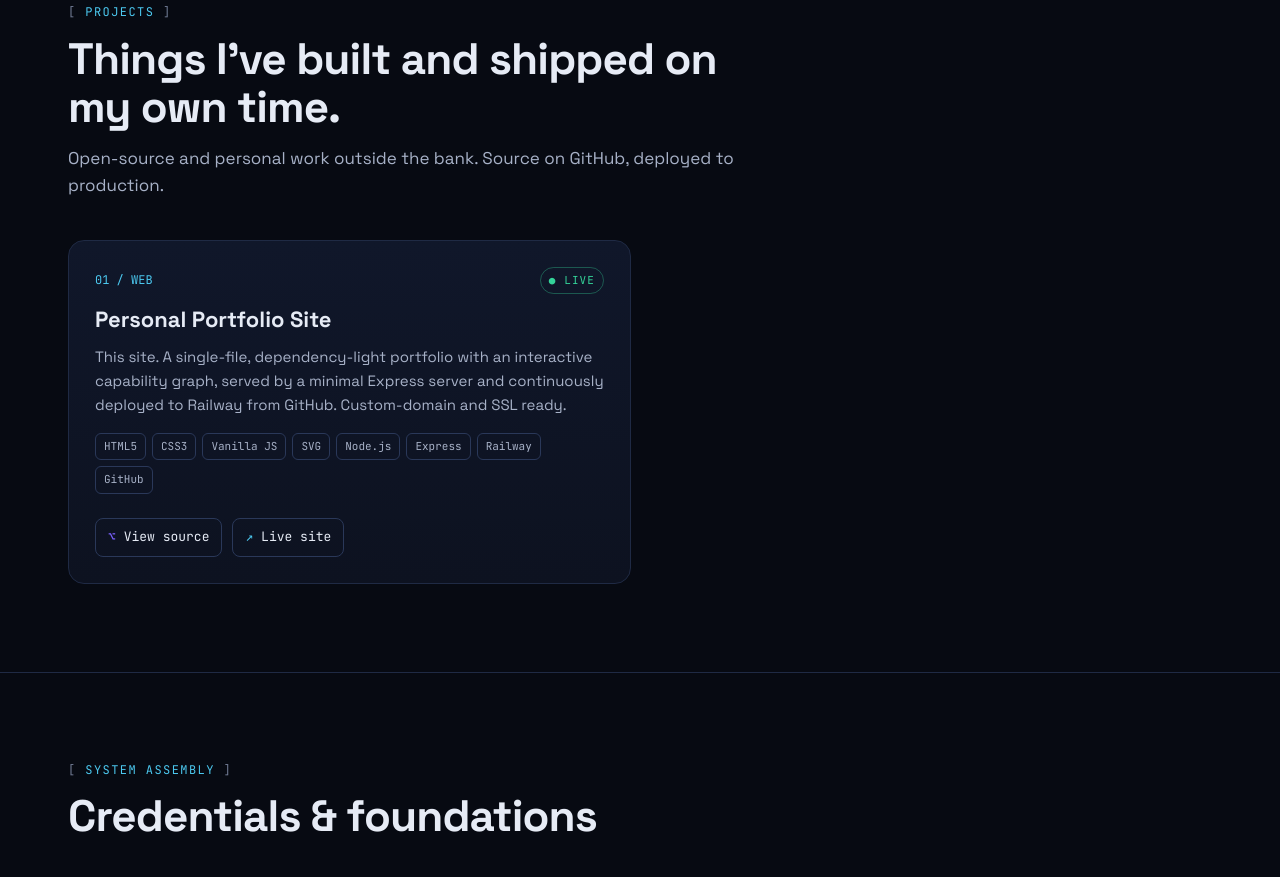
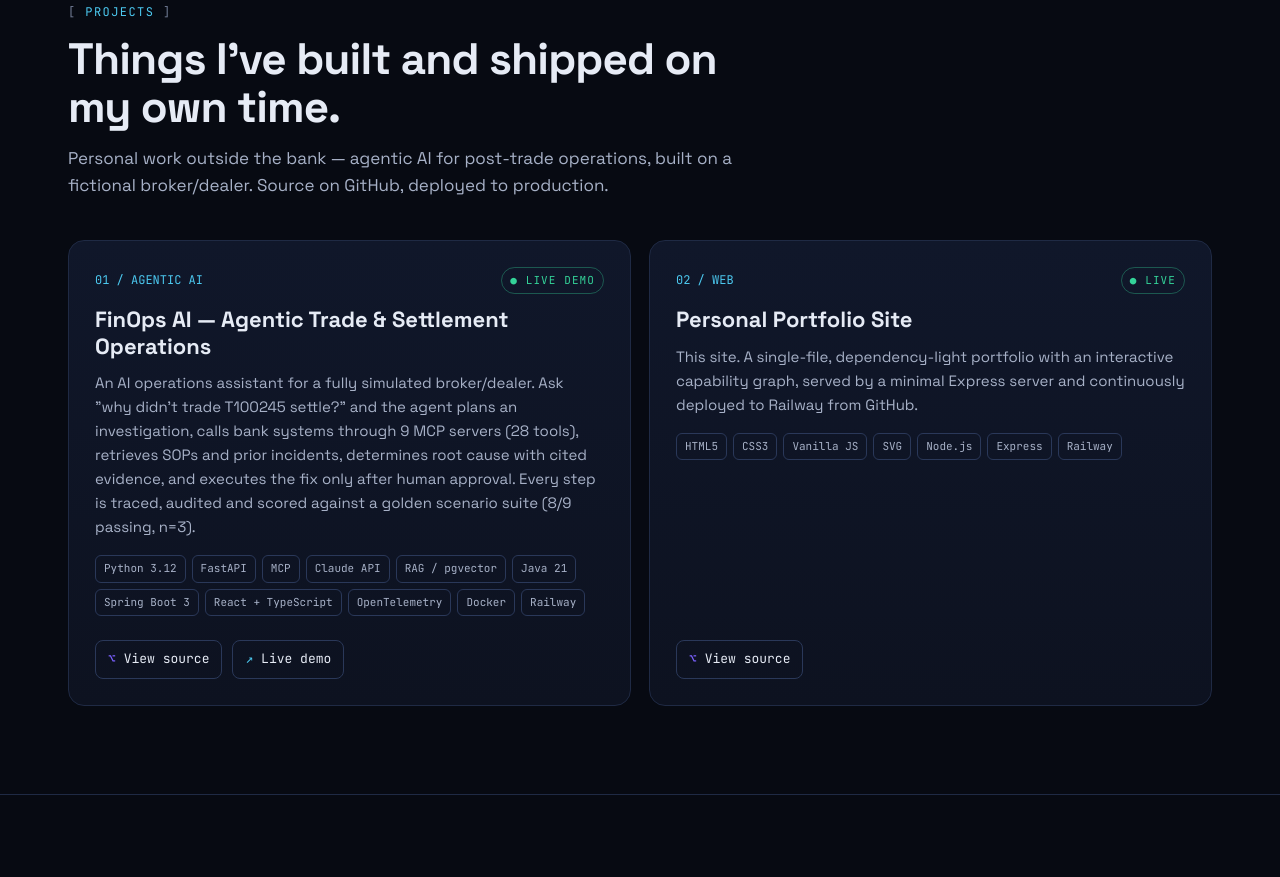
Before and after one commit to acherukuri83-stack/anil-cherukuri-portfolio, a website: page public/index.html in a window 1280 px wide. Shown: the part 4480-5357 px from the top of the page. Drawn offline with Linux system fonts and the light colour scheme.

Commit message:
Feature FinOps AI as headline project; portfolio as second card

```diff
--- a/public/index.html
+++ b/public/index.html
@@ -455,17 +455,26 @@
       <div class="sec-head">
         <div class="tag">Projects</div>
         <h2>Things I've built and shipped on my own time.</h2>
-        <p>Open-source and personal work outside the bank. Source on GitHub, deployed to production.</p>
+        <p>Personal work outside the bank — agentic AI for post-trade operations, built on a fictional broker/dealer. Source on GitHub, deployed to production.</p>
       </div>
       <div class="projects">
         <article class="proj">
-          <div class="top"><span class="code">01 / WEB</span><span class="status">Live</span></div>
+          <div class="top"><span class="code">01 / AGENTIC AI</span><span class="status">Live demo</span></div>
+          <h3>FinOps AI — Agentic Trade &amp; Settlement Operations</h3>
+          <p>An AI operations assistant for a fully simulated broker/dealer. Ask "why didn't trade T100245 settle?" and the agent plans an investigation, calls bank systems through 9 MCP servers (28 tools), retrieves SOPs and prior incidents, determines root cause with cited evidence, and executes the fix only after human approval. Every step is traced, audited and scored against a golden scenario suite (8/9 passing, n=3).</p>
+          <div class="stack"><span>Python 3.12</span><span>FastAPI</span><span>MCP</span><span>Claude API</span><span>RAG / pgvector</span><span>Java 21</span><span>Spring Boot 3</span><span>React + TypeScript</span><span>OpenTelemetry</span><span>Docker</span><span>Railway</span></div>
+          <div class="actions">
+            <a class="gh" href="https://github.com/acherukuri83-stack/finops-ai-final-c" target="_blank" rel="noopener">View source</a>
+            <a class="live" href="https://portal-production-0d4c.up.railway.app/" target="_blank" rel="noopener">Live demo</a>
+          </div>
+        </article>
+        <article class="proj">
+          <div class="top"><span class="code">02 / WEB</span><span class="status">Live</span></div>
           <h3>Personal Portfolio Site</h3>
-          <p>This site. A single-file, dependency-light portfolio with an interactive capability graph, served by a minimal Express server and continuously deployed to Railway from GitHub. Custom-domain and SSL ready.</p>
-          <div class="stack"><span>HTML5</span><span>CSS3</span><span>Vanilla JS</span><span>SVG</span><span>Node.js</span><span>Express</span><span>Railway</span><span>GitHub</span></div>
+          <p>This site. A single-file, dependency-light portfolio with an interactive capability graph, served by a minimal Express server and continuously deployed to Railway from GitHub.</p>
+          <div class="stack"><span>HTML5</span><span>CSS3</span><span>Vanilla JS</span><span>SVG</span><span>Node.js</span><span>Express</span><span>Railway</span></div>
           <div class="actions">
             <a class="gh" href="https://github.com/acherukuri83-stack/anil-cherukuri-portfolio" target="_blank" rel="noopener">View source</a>
-            <a class="live" href="https://portal-production-0d4c.up.railway.app/" target="_blank" rel="noopener">Live site</a>
           </div>
         </article>
       </div>
```
